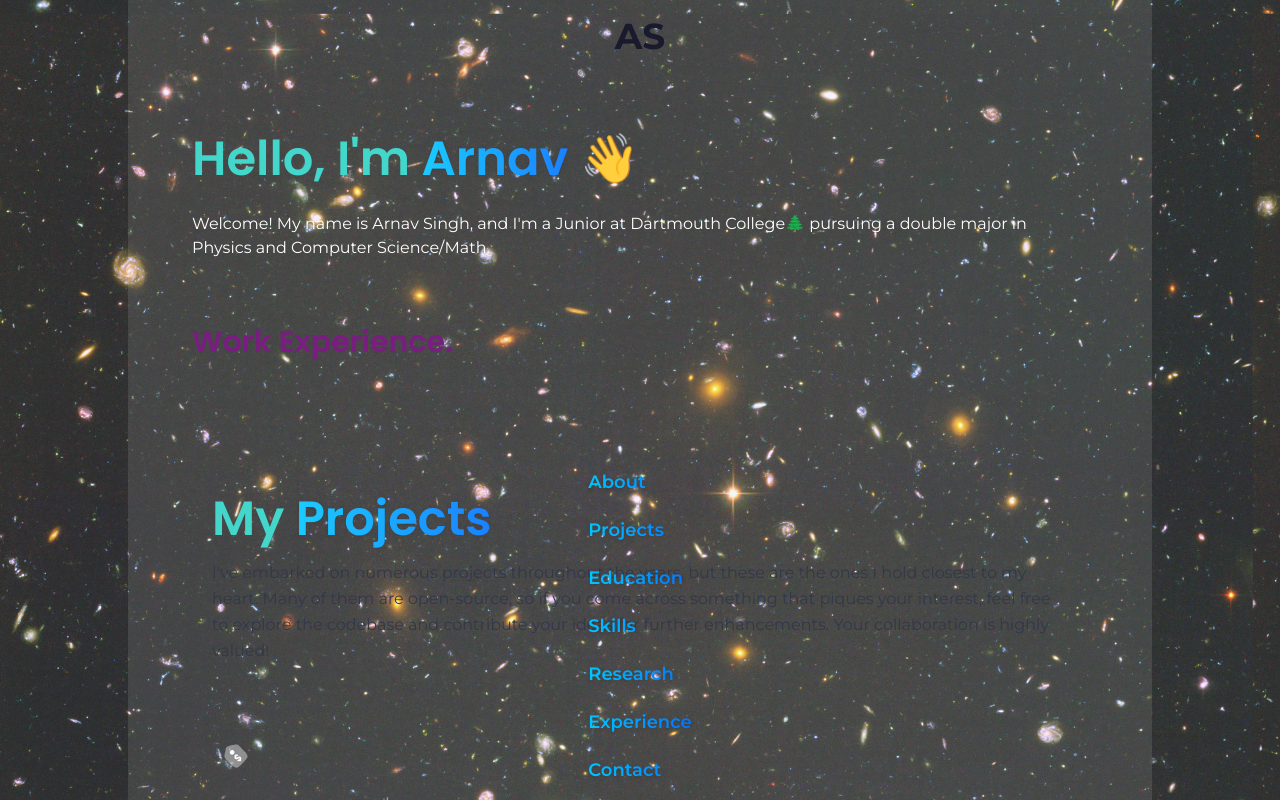
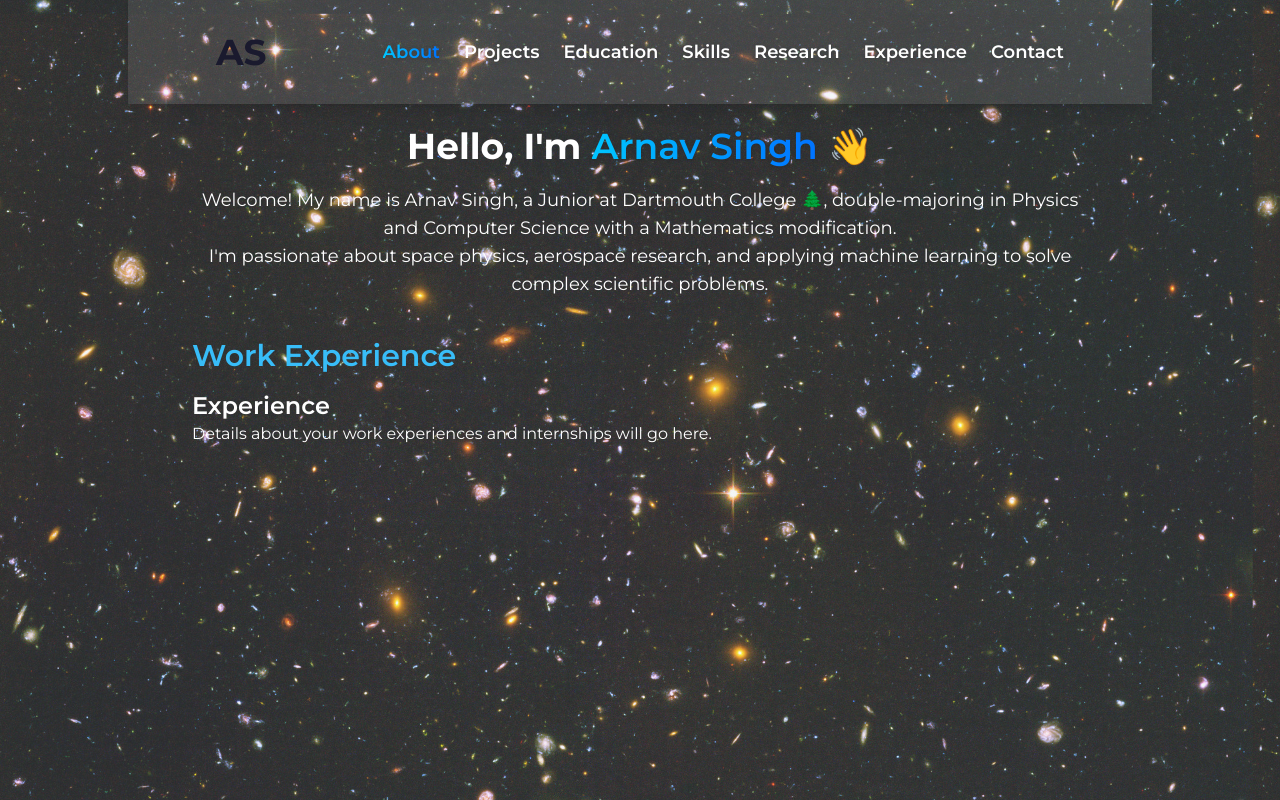
Before and after one commit to arnavsingh0/arnavsingh0.github.io, a React (Vite) app: page /about in a window 1280 px wide. Built offline with nearby package versions, Linux system fonts and the light colour scheme; no server answers.

Commit message:
Return of the Jedi

```diff
--- a/package.json
+++ b/package.json
@@ -2,8 +2,11 @@
   "name": "3d-portfolio",
   "private": true,
   "version": "0.0.0",
+  "homepage": "https://arnavsingh0.github.io/",
   "type": "module",
   "scripts": {
+    "predeploy": "npm run build",
+    "deploy": "gh-pages -d build",
     "dev": "vite",
     "build": "vite build",
     "lint": "eslint . --ext js,jsx --report-unused-disable-directives --max-warnings 0",
@@ -30,6 +33,7 @@
     "eslint-plugin-react": "^7.32.2",
     "eslint-plugin-react-hooks": "^4.6.0",
     "eslint-plugin-react-refresh": "^0.4.3",
+    "gh-pages": "^6.1.1",
     "postcss": "^8.4.31",
     "tailwindcss": "^3.3.3",
     "vite": "^4.4.5"
--- a/src/components/HomeInfo.jsx
+++ b/src/components/HomeInfo.jsx
@@ -6,10 +6,10 @@ const HomeInfo = () => {
   const galaxyLinks = (
     <div className='flex flex-col items-center mt-6 space-y-4'>
       <Link to='/about' className={supernovaStyle}>
-        <span className='blue-gradient_text font-semibold drop-shadow hover:text-white transition duration-300'>
-          Explore
+        <span className='relative group blue-gradient_text hover:text-white font-semibold drop-shadow transition duration-300'>
+          <span className="group-hover:hidden">Explore</span>
+          <span className = 'hidden group-hover:inline'> Click to learn more about me!</span>
         </span>
-        <span className='absolute inset-0 bg-yellow-300 opacity-0 transform scale-0 transition-all duration-300 hover:opacity-100 hover:scale-110 rounded-full sparkle' style={{ '--i': 1 }}></span>
       </Link>
       {/* <Link to='/projects' className={supernovaStyle}>
         <span className='text-cosmic-coral hover:text-white transition duration-300'>
--- a/src/components/Navbar.jsx
+++ b/src/components/Navbar.jsx
@@ -2,22 +2,26 @@ import { NavLink } from "react-router-dom";
 
 const Navbar = () => {
   return (
-    <header className="header flex flex-col fixed top-0 right-0 h-full">
+    <header className="header fixed top-0 left-0 w-full bg-gradient-to-br from-gray-800 to-black shadow-lg z-50">
+      <div className="container mx-auto px-6 py-4 flex justify-between items-center">
+        {/* Logo/Brand */}
         <NavLink
           to="/"
           className={({ isActive }) =>
             isActive ? "text-starry-gold" : "text-deep-space-blue hover:text-galaxy-purple"
           }
         >
-        <h1 className="text-4xl font-bold transition duration-300 ml--2 ease-in-out pulsating-as">
+          <h1 className="text-4xl font-bold transition duration-300 ease-in-out pulsating-as">
             AS
           </h1>
         </NavLink>
-      <nav className="flex flex-col mt-7 text-lg gap-5 font-medium">
+
+        {/* Navigation Links */}
+        <nav className="flex space-x-6 text-lg font-medium">
           {["about", "projects", "education", "skills", "research", "experience", "contact"].map((link, index) => (
             <NavLink
               key={index}
-            to={`/about#${link}`} // Ensure links point to the About page with section IDs
+              to={`/${link}`} // Scroll to section IDs on the About page
               className={({ isActive }) =>
                 isActive
                   ? "blue-gradient_text font-semibold drop-shadow"
@@ -28,6 +32,7 @@ const Navbar = () => {
             </NavLink>
           ))}
         </nav>
+      </div>
     </header>
   );
 };
--- a/src/pages/About.jsx
+++ b/src/pages/About.jsx
@@ -7,49 +7,52 @@ import Experience from "./Experience";
 
 const About = () => {
   return (
-    <section id="about" className="max-container">
-      <h1 className="head-text">
-        Hello, I'm <span className="blue-gradient_text font-semibold drop-shadow">Arnav</span> 👋
+    <section id="about" className="max-container overflow-y-auto h-screen px-4 py-10">
+      {/* Title Section */}
+      <h1 className="text-4xl font-bold text-white text-center">
+        Hello, I'm <span className="blue-gradient_text font-semibold drop-shadow">Arnav Singh</span> 👋
       </h1>
-      <div className="mt-5 flex flex-col gap-3 text-white">
-        <p>
-          Welcome! My name is Arnav Singh, and I'm a Junior at Dartmouth College🌲 pursuing a double major in Physics and Computer Science/Math.
+      <div className="mt-5 text-center text-white">
+        <p className="text-lg">
+          Welcome! My name is Arnav Singh, a Junior at Dartmouth College 🌲, double-majoring in Physics and Computer Science with a Mathematics modification.
+        </p>
+        <p className="text-lg">
+          I'm passionate about space physics, aerospace research, and applying machine learning to solve complex scientific problems.
         </p>
       </div>
 
-      <div className="py-16">
-        <h3 className="subhead-text">Work Experience.</h3>
+      {/* Work Experience Section */}
+      <div className="py-10">
+        <h3 className="text-3xl text-sky-400 font-semibold mb-4">Work Experience</h3>
+        <Experience />
+      </div>
+
+      {/* Skills Section */}
+      <div className="py-10">
+        <h3 className="text-3xl text-sky-400 font-semibold mb-4">Skills</h3>
+        <Skills />
+      </div>
+
+      {/* Projects Section */}
+      <div className="py-10">
+        <h3 className="text-3xl text-sky-400 font-semibold mb-4">Projects</h3>
         <Projects />
       </div>
 
-      <div className="py-10 flex flex-col">
-        <h3 className="subhead-text">My Skills</h3>
-        {/* Skills section can be included here if needed */}
-        <Skills />
+      {/* Research Section */}
+      <div className="py-10">
+        <h3 className="text-3xl text-sky-400 font-semibold mb-4">Research</h3>
+        <Research />
       </div>
 
-      <div className="py-16">
-        <h3 className="subhead-text">Work Experience.</h3>
-        <Experience />
-      </div>
-
-      <div className="py-16">
-        <h3 className="subhead-text">Education</h3>
+      {/* Education Section */}
+      <div className="py-10">
+        <h3 className="text-3xl text-sky-400 font-semibold mb-4">Education</h3>
         <Education />
       </div>
 
-      <div className="py-16">
-        <h3 className="subhead-text">Projects</h3>
-        <Projects />
-      </div>
-
-      <div className="py-16">
-        <h3 className="subhead-text">Research</h3>
-        <Research />
-      </div>
-
-      <hr className="border-slate-200" />
-
+      {/* Call-to-Action (CTA) */}
+      <hr className="border-slate-200 my-8" />
       <CTA />
     </section>
   );
```
Also changed, not shown: 1 other file (tests, documents, lock files or other folders). Lines whose indentation alone changed are shown as unchanged.
